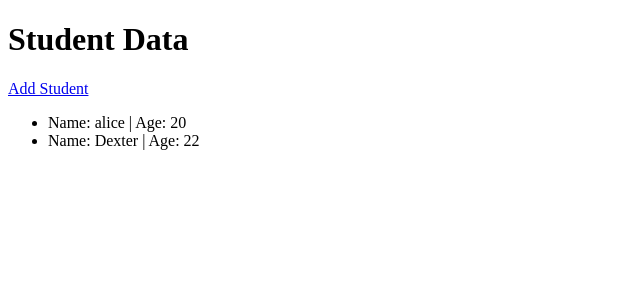
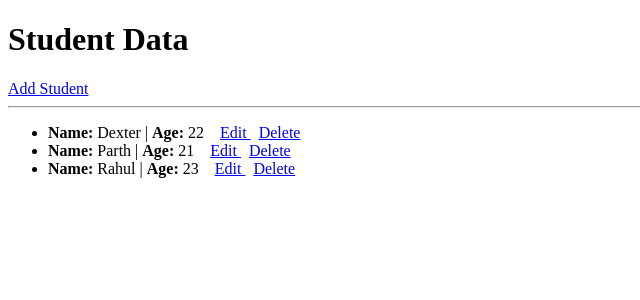
Before and after one commit to sarvaiyaparthraj/NODE-JS-, a Node server app: page / in a window 1280 px wide. Shown: the top 300 px of the page, without its empty margins (0-640 px from the left). Run offline with Node 20, Linux system fonts and the light colour scheme.

Commit message:
Add student edit functionality

```diff
--- a/05_Ejs_Crud/script.js
+++ b/05_Ejs_Crud/script.js
@@ -1,26 +1,48 @@
 import express from "express";
 
-const app= express();
+const app = express();
 
-app.set ("view engine","ejs")
+app.set("view engine", "ejs");
 
-app.use(express.urlencoded({ extended:true}));
+app.use(express.urlencoded({ extended: true }));
 
-const StudentData=[
+
+// ================= STUDENT DATA =================
+
+let StudentData = [
     {
-        name:"alice",
-        age:20
+        id: 1,
+        name: "Alice",
+        age: 20
     },
-
     {
-        name:"Dexter",
-        age:22
+        id: 2,
+        name: "Dexter",
+        age: 22
+    },
+    {
+        id: 3,
+        name: "Parth",
+        age: 21
+    },
+    {
+        id: 4,
+        name: "Rahul",
+        age: 23
     }
 ];
 
-app.get("/",(req,res)=>{
-    res.render("index",{StudentData})
-})
+
+// ================= HOME =================
+
+app.get("/", (req, res) => {
+
+    res.render("index", { StudentData });
+
+});
+
+
+// ================= ADD PAGE =================
 
 app.get("/add", (req, res) => {
 
@@ -28,23 +50,105 @@
 
 });
 
+
+// ================= ADD STUDENT =================
+
 app.post("/add", (req, res) => {
 
     const { name, age } = req.body;
 
     const newStudent = {
-
         id: new Date().getTime(),
         name,
         age
-
     };
 
-    StudentList.push(newStudent);
+    StudentData.push(newStudent);
 
     res.redirect("/");
 
 });
+
+
+// ================= DELETE STUDENT =================
+
+app.get("/delete/:id", (req, res) => {
+
+    const { id } = req.params;
+
+    const student = StudentData.find(
+        (s) => s.id === Number(id)
+    );
+
+    if (!student) {
+
+        return res.json({
+            message: "Student Not Found"
+        });
+
+    }
+
+    StudentData = StudentData.filter(
+        (s) => s.id !== Number(id)
+    );
+
+    res.redirect("/");
+
+});
+
+
+// ================= EDIT PAGE =================
+
+app.get("/edit/:id", (req, res) => {
+
+    const { id } = req.params;
+
+    const student = StudentData.find(
+        (s) => s.id === Number(id)
+    );
+
+    if (!student) {
+
+        return res.json({
+            message: "Student Not Found"
+        });
+
+    }
+
+    res.render("edit", { student });
+
+});
+
+
+// ================= UPDATE STUDENT =================
+
+app.post("/edit/:id", (req, res) => {
+
+    const { id } = req.params;
+
+    const student = StudentData.find(
+        (s) => s.id === Number(id)
+    );
+
+    if (!student) {
+
+        return res.json({
+            message: "Student Not Found"
+        });
+
+    }
+
+    const { name, age } = req.body;
+
+    student.name = name;
+    student.age = age;
+
+    res.redirect("/");
+
+});
+
+
+// ================= SERVER =================
 
 const port = 3000;
 
@@ -52,6 +156,7 @@
 
     if (error) {
         console.log(error);
+        return;
     }
 
     console.log(`My server running on port ${port}`);
--- a/05_Ejs_Crud/views/index.ejs
+++ b/05_Ejs_Crud/views/index.ejs
@@ -1,21 +1,53 @@
 <!DOCTYPE html>
-<html>
+<html lang="en">
 <head>
-    <title>Student Data</title>
+    <meta charset="UTF-8">
+    <meta name="viewport" content="width=device-width, initial-scale=1.0">
+    <title>Document</title>
 </head>
 <body>
-
-    <h1>Student Data</h1>
+     <h1>Student Data</h1>
 
     <a href="/add">Add Student</a>
+
+    <hr>
 
     <ul>
 
         <% StudentData.forEach((student) => { %>
 
             <li>
-                Name: <%= student.name %>
-                | Age: <%= student.age %>
+
+                <strong>
+                    Name:
+                </strong>
+
+                <%= student.name %>
+
+                |
+
+                <strong>
+                    Age:
+                </strong>
+
+                <%= student.age %>
+
+
+                &nbsp;&nbsp;
+
+
+                <a href="/edit/<%= student.id %>">
+                    Edit
+                </a>
+
+
+                &nbsp;
+
+
+                <a href="/delete/<%= student.id %>">
+                    Delete
+                </a>
+
             </li>
 
         <% }) %>
```
Also changed, not shown: 05_Ejs_Crud/views/edit.ejs (added, +29 -0 lines).
